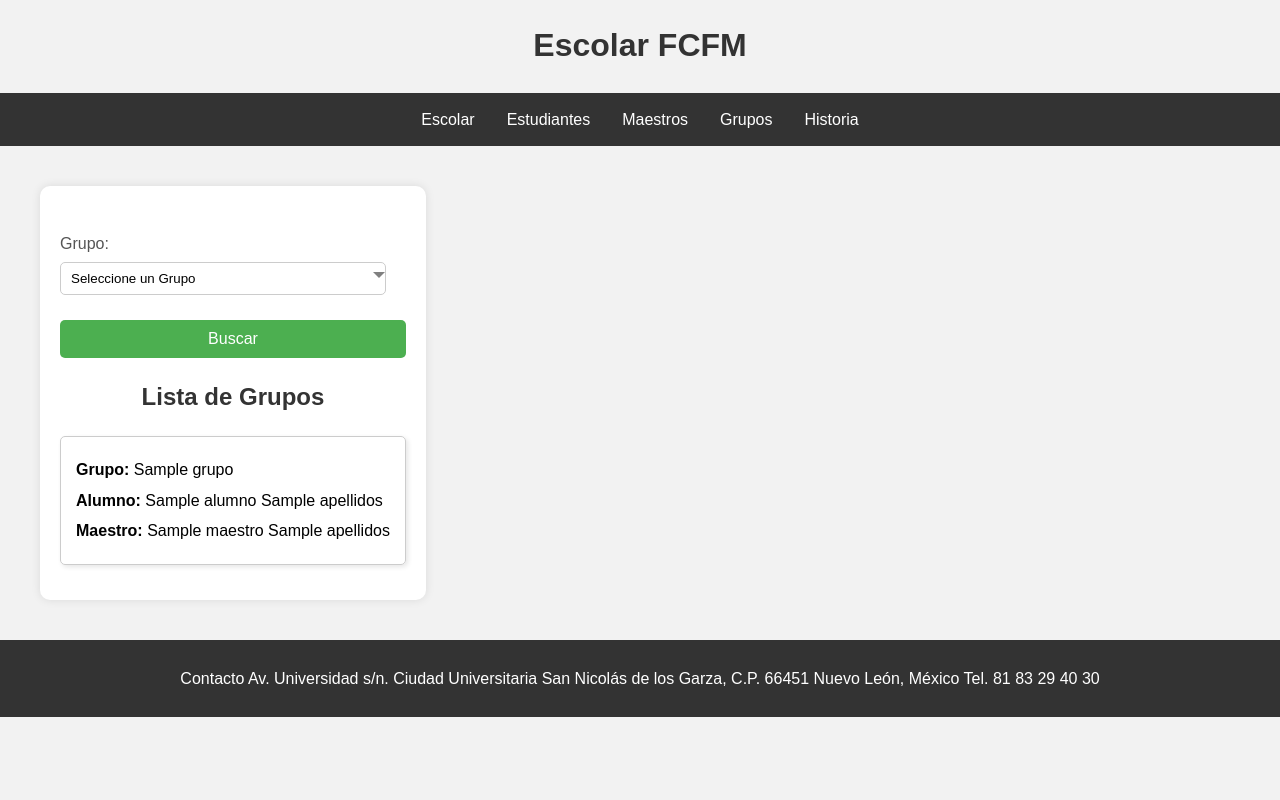
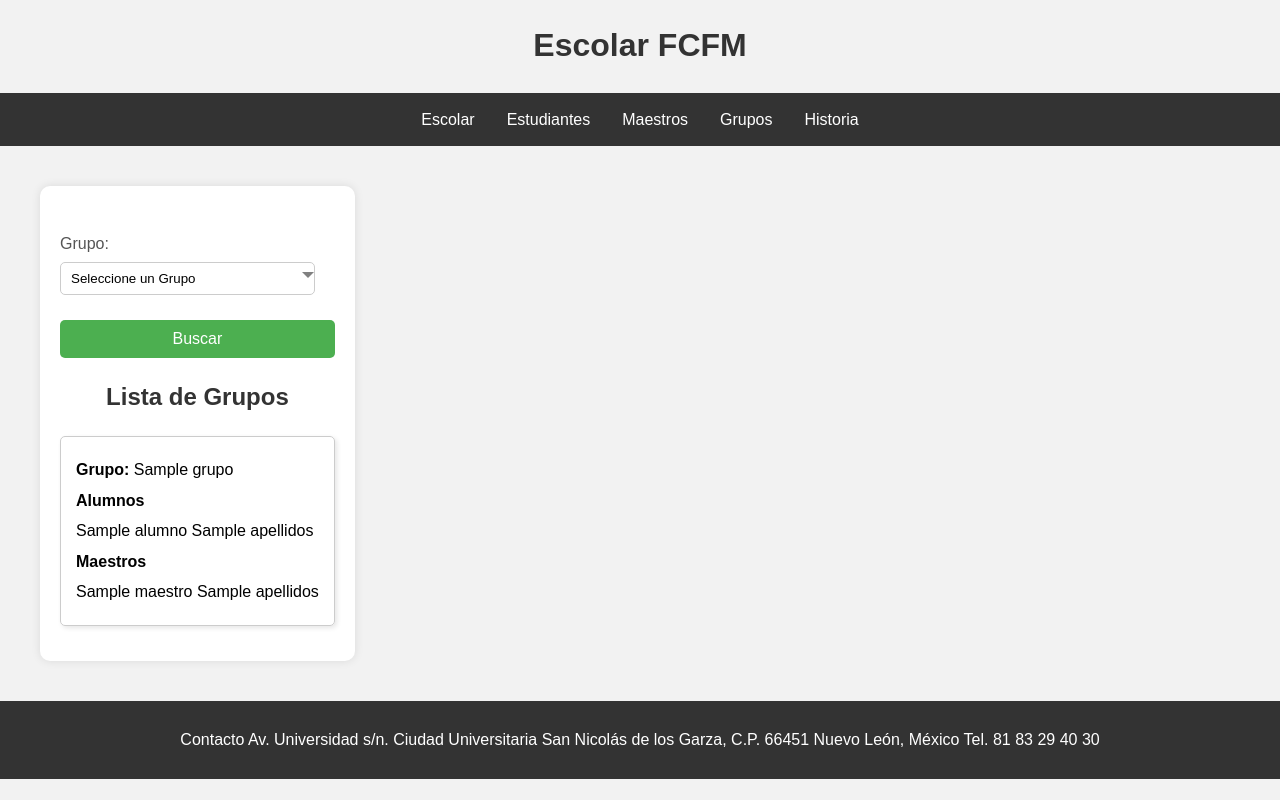
Before and after one commit to LADCH02/pia-bases-datos, a Django app: template escolar/grupos/templates/grupos/index.html in a window 1280 px wide. Run offline with Django 5.2, Linux system fonts and the light colour scheme; the template is opened without the code that fills it: most values are stand-ins (such as "Sample title", 1, 10 or a date in 2020).

Commit message:
corregidos errores

```diff
--- a/escolar/alumnos/templates/alumnos/index.html
+++ b/escolar/alumnos/templates/alumnos/index.html
@@ -56,7 +56,7 @@
                 <p><strong>Celular:</strong> {{ alumno.celular }}</p>
                 <p><strong>Carrera:</strong> {{ alumno.carrera }}</p>
                 <p><strong>Semestre:</strong> {{ alumno.semestre }}</p>
-                <p><strong>Grupo:</strong> {{ alumno.grupoNombre }}</p>
+                <p><strong>Grupo:</strong> {{ alumno.grupo }}</p>
                 <a class="button" href="{% url 'detalle-alumno' alumno.matricula %}">Editar</a>
             </div>
         {% endfor %}
--- a/escolar/alumnos/views.py
+++ b/escolar/alumnos/views.py
@@ -24,7 +24,7 @@
         try:
             cursor.execute("""
                 INSERT INTO Alumnos (Matricula, Nombre, Apellidos, Correo, Celular, IdCarrera, Semestre, Grupo)
-                VALUES (%s, %s, %s, %s, %s, (SELECT IdCarrera FROM Carreras WHERE Nombre = %s), %s, (SELECT IdGrupo FROM Grupos WHERE Nombre = %s))
+                VALUES (%s, %s, %s, %s, %s, (SELECT IdCarrera FROM Carreras WHERE Nombre = %s), %s, %s)
             """, (matricula, nombre, apellidoP + " "+ apellidoM, correo, celular, carrera, semestre, grupo))
             connection.commit()
         except Exception as e:
@@ -112,7 +112,7 @@
                     Celular = %s,
                     IdCarrera = (SELECT IdCarrera FROM Carreras WHERE Nombre = %s),
                     Semestre = %s,
-                    Grupo = (SELECT IdGrupo FROM Grupos WHERE Nombre = %s)
+                    Grupo = %s
                 WHERE Matricula = %s
             """, (matriculaNueva, nombre, apellidoP + " " + apellidoM, correo, celular, carrera, semestre, grupo, matricula))
             connection.commit()
--- a/escolar/grupos/templates/grupos/index.html
+++ b/escolar/grupos/templates/grupos/index.html
@@ -32,14 +32,16 @@
             <div class="alumno-card">
                 <p><strong>Grupo:</strong> {{ grupo.nombre }}</p>
 
+                <strong>Alumnos</strong>
                 {% for alumno in grupo.alumnos %}
-                <p><strong>Alumno:</strong> {{ alumno.nombre }} {{ alumno.apellidos }}</p>
+                <p>{{ alumno.nombre }} {{ alumno.apellidos }}</p>
                 {% endfor %}
 
+                <strong>Maestros</strong>
                 {% for maestro in grupo.maestros %}
-                <p><strong>Maestro:</strong> {{ maestro.nombre }} {{ maestro.apellidos }}</p>
+                <p>{{ maestro.nombre }} {{ maestro.apellidos }}</p>
                 {% endfor %}
-            </div>
+                </div>
         {% endfor %}
     </div>
 </div>
--- a/escolar/util/bd.py
+++ b/escolar/util/bd.py
@@ -8,7 +8,7 @@ def lista_data_a_diccionarios(datas, llaves):
     return datas_dict_list
 
 def lista_alumnos_a_diccionarios(alumnos):
-    llaves = ['matricula', 'nombre', 'apellidos', 'correo', 'celular', 'carrera', 'semestre', 'grupo', 'grupoNombre']
+    llaves = ['matricula', 'nombre', 'apellidos', 'correo', 'celular', 'carrera', 'semestre', 'grupo']
     return lista_data_a_diccionarios(alumnos, llaves)
 
 def lista_maestros_a_diccionarios(maestros):
```
